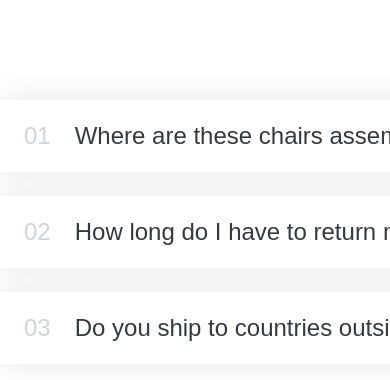
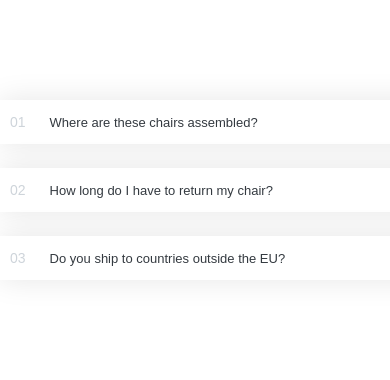
Before and after one commit to nehalskdev/accordian-component, a React (Vite) app: page / in a window 390 px wide. Shown: the top 380 px of the page. Built offline with nearby package versions, Linux system fonts and the light colour scheme.

Commit message:
added media query for mobile responsiveness

```diff
--- a/src/styles.css
+++ b/src/styles.css
@@ -70,3 +70,25 @@ body {
 .open .tit {
   color: #087f5b;
 }
+
+@media (max-width: 480px) {
+  .item {
+    padding: 10px;
+  }
+
+  .number {
+    font-size: 14px;
+  }
+
+  .title {
+    font-size: 13px;
+  }
+
+  .icon {
+    font-size: 16px;
+  }
+
+  .content-box {
+    font-size: 12px;
+  }
+}
```
